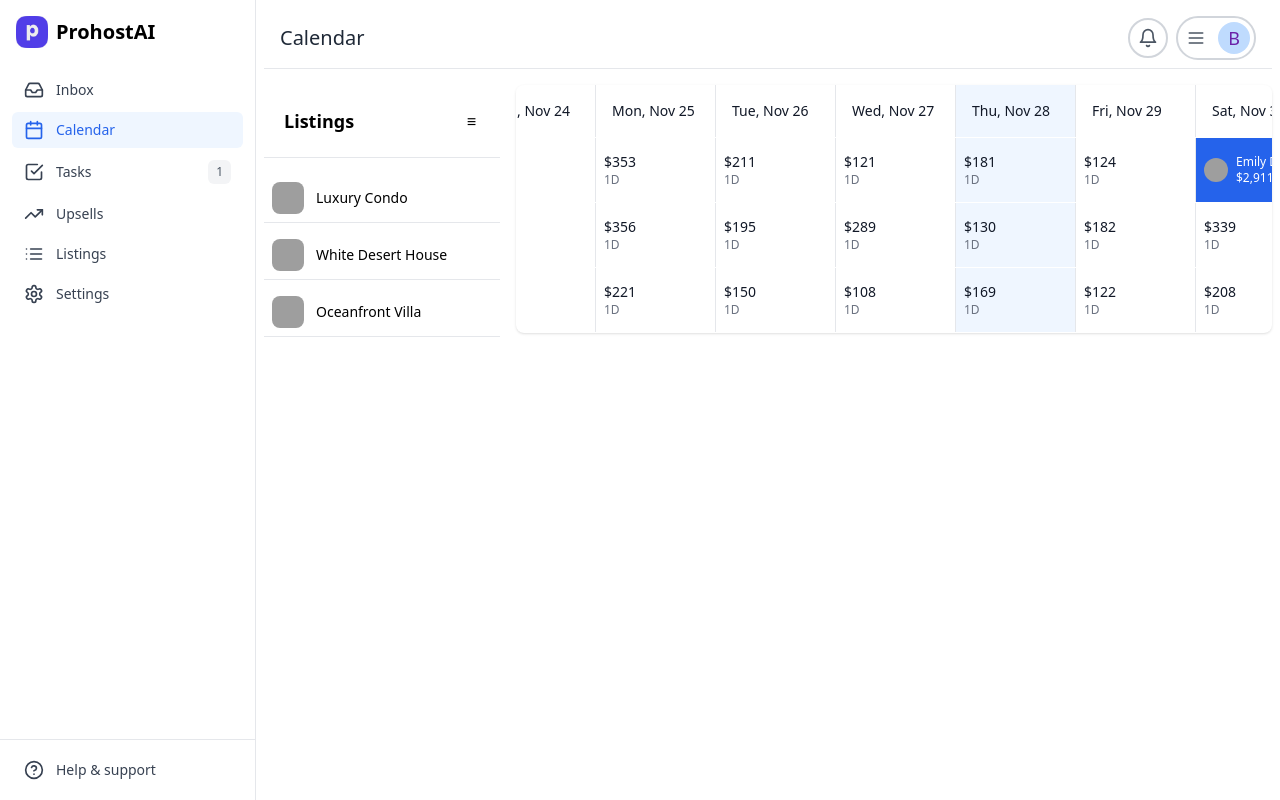
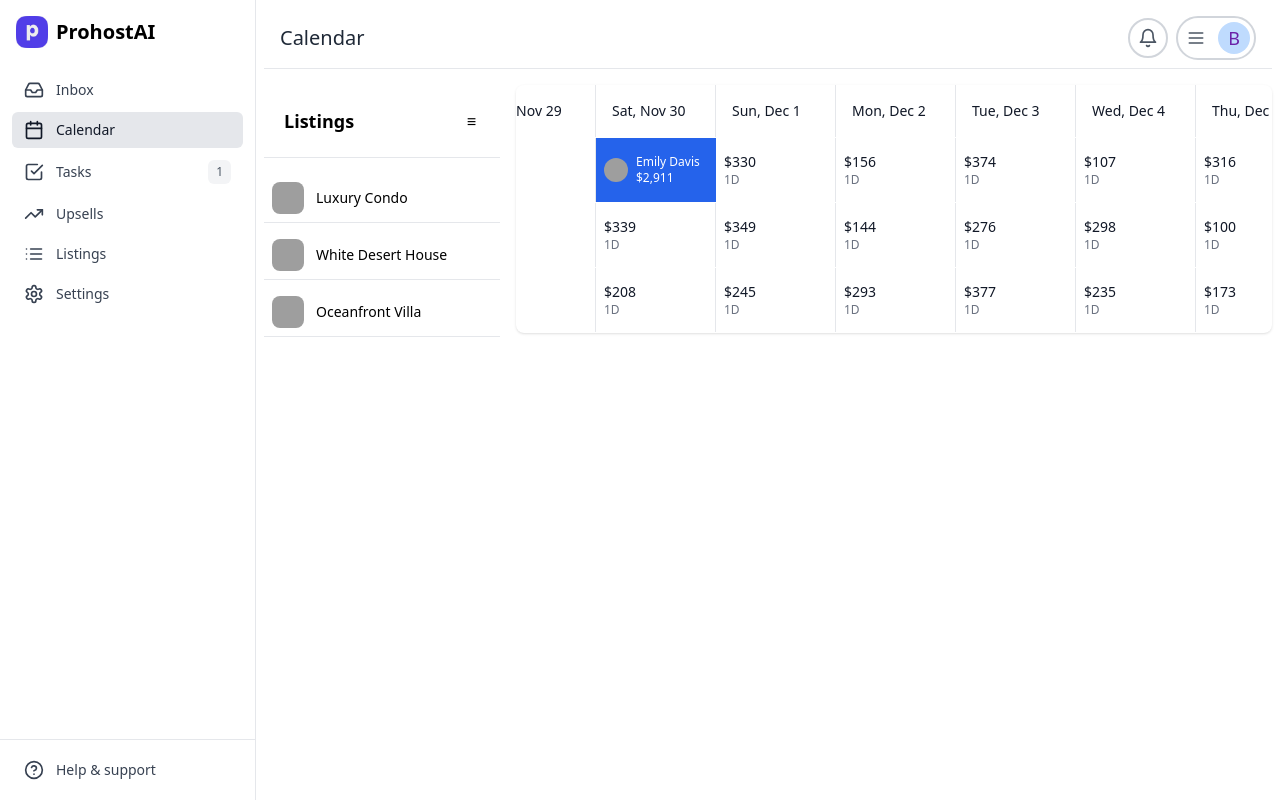
Before and after one commit to rohseh303/Prohost-take-home, a React (Vite) app in the folder project/: page /calendar in a window 1280 px wide. Built offline with nearby package versions, Linux system fonts and the light colour scheme; grey boxes are pictures that could not be loaded.

Commit message:
styling: added permanent gray hover when selected a card, also lined up current day with scroll properly

```diff
--- a/project/src/components/layout/NavLink.tsx
+++ b/project/src/components/layout/NavLink.tsx
@@ -6,19 +6,22 @@ import * as Icons from 'lucide-react';
 
 interface NavLinkProps {
   item: NavigationItem;
+  isSelected?: boolean;
+  onClick?: () => void;
 }
 
-export function NavLink({ item }: NavLinkProps) {
+export function NavLink({ item, isSelected, onClick }: NavLinkProps) {
   const Icon = Icons[item.icon as keyof typeof Icons];
-  const isActive = window.location.pathname === item.href;
 
   return (
     <Link
       to={item.href}
+      onClick={onClick}
       className={cn(
         'flex items-center gap-3 px-3 py-2 text-sm rounded-md transition-colors',
-        'hover:bg-gray-100',
-        isActive ? 'text-blue-600 bg-blue-50' : 'text-gray-700'
+        isSelected
+          ? 'text-gray-900 bg-gray-200 hover:bg-gray-200'
+          : 'text-gray-700 hover:bg-gray-100'
       )}
     >
       <Icon className="w-5 h-5" />
--- a/project/src/components/layout/Sidebar.tsx
+++ b/project/src/components/layout/Sidebar.tsx
@@ -1,4 +1,4 @@
-import React from 'react';
+import React, { useState } from 'react';
 import { NavLink } from './NavLink';
 import { navigationItems } from '@/config/navigation';
 import { Logo } from './Logo';
@@ -8,6 +8,8 @@ interface SidebarProps {
 }
 
 export const Sidebar: React.FC<SidebarProps> = ({ className }) => {
+  const [selectedItem, setSelectedItem] = useState<string>(window.location.pathname);
+
   return (
     <div className={`bg-gray-200 ${className}`}>
       <aside className="w-64 h-screen bg-white border-r border-gray-200 flex flex-col">
@@ -16,21 +18,29 @@ export const Sidebar: React.FC<SidebarProps> = ({ className }) => {
         </div>
 
         <nav className="flex-1 px-3 py-2">
-          <ul className="space-y-1">
+           <ul className="space-y-1">
             {navigationItems.map((item) => (
               <li key={item.name}>
-                <NavLink item={item} />
+                <NavLink
+                  item={item}
+                  isSelected={selectedItem === item.href}
+                  onClick={() => setSelectedItem(item.href)}
+                />
               </li>
             ))}
           </ul>
         </nav>
 
         <div className="border-t border-gray-200 p-3">
-          <NavLink item={{
-            name: 'Help & support',
-            href: '/support',
-            icon: 'HelpCircle'
-          }} />
+          <NavLink
+            item={{
+              name: 'Help & support',
+              href: '/support',
+              icon: 'HelpCircle'
+            }}
+            isSelected={selectedItem === '/support'}
+            onClick={() => setSelectedItem('/support')}
+          />
         </div>
       </aside>
     </div>
--- a/project/src/components/pages/ReservationCalendar.tsx
+++ b/project/src/components/pages/ReservationCalendar.tsx
@@ -23,7 +23,7 @@ export default function ReservationCalendar({
       const todayIndex = dates.indexOf(today);
       const cellWidth = 120; // width of each cell
       const scrollPosition = Math.max(0, (todayIndex * cellWidth) - (window.innerWidth / 2) + 200);
-      scrollContainerRef.current.scrollLeft = scrollPosition;
+      scrollContainerRef.current.scrollLeft = scrollPosition+600;
     }
   }, [dates]);
 
```
